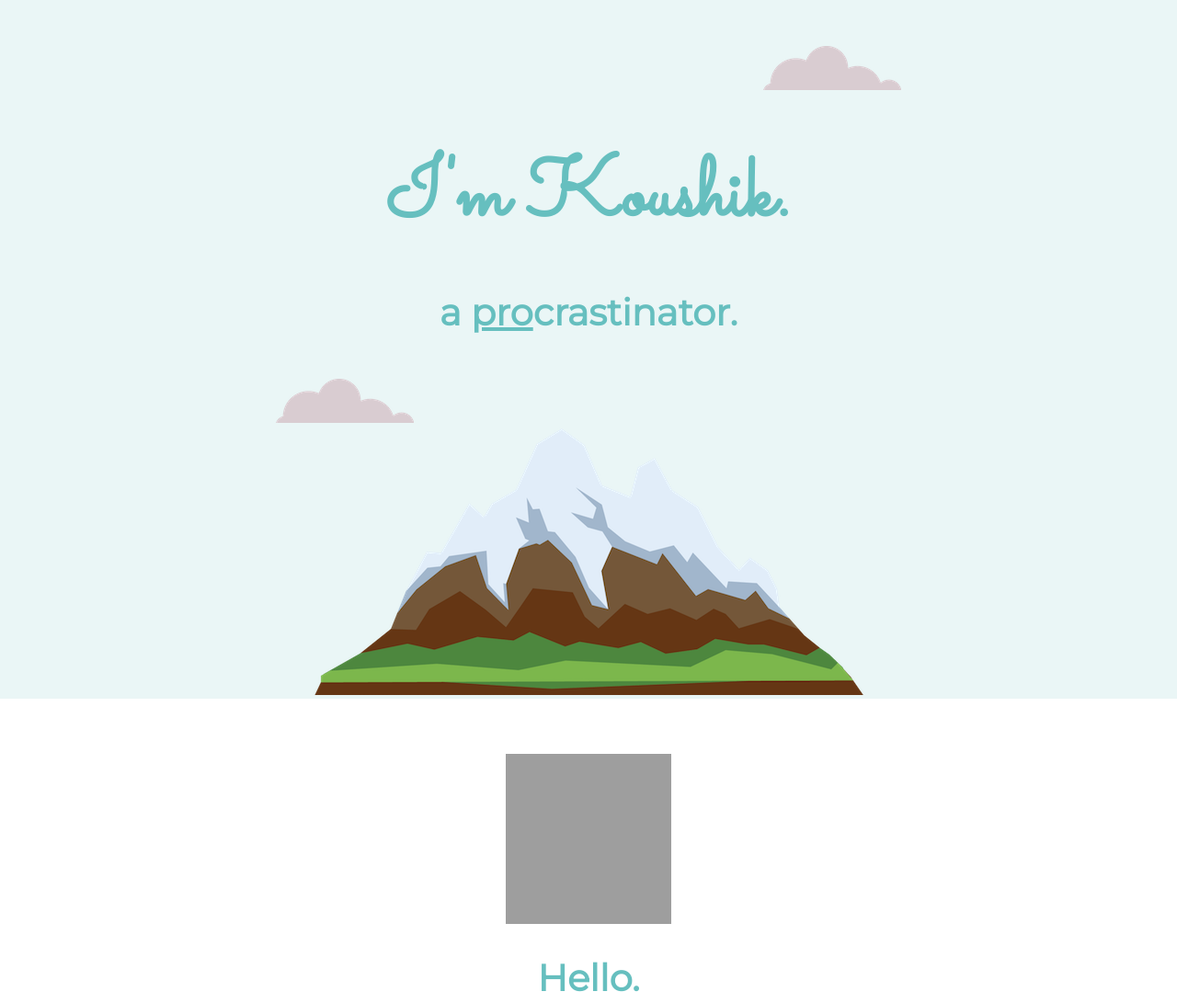
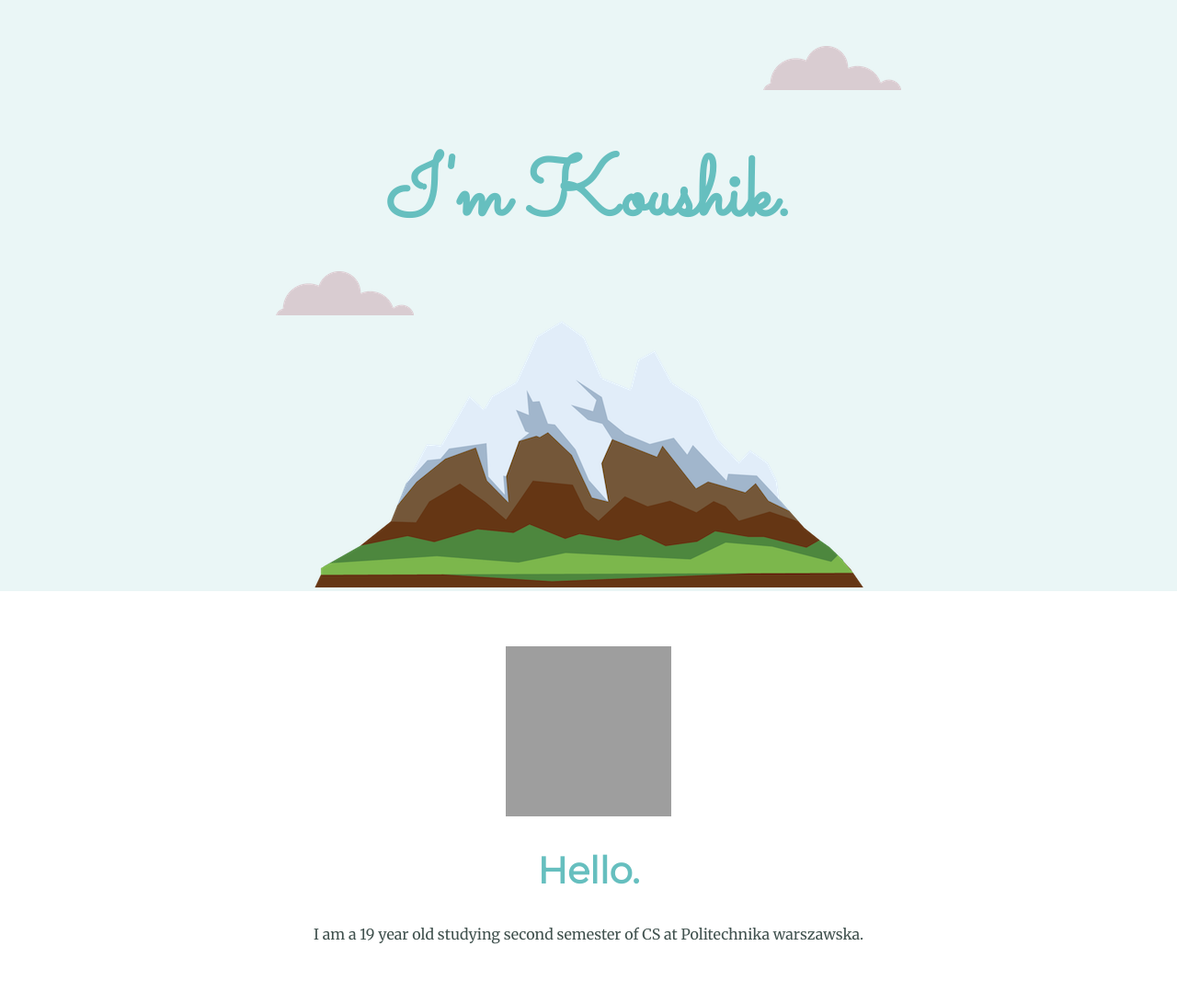
Before and after one commit to koushikk7/Personal-WebPage-OLD, a plain HTML site: page index.html in a window 1280 px wide. Shown: the top 1091 px of the page at 92% size. Drawn offline with Linux system fonts and the light colour scheme; grey boxes are pictures that could not be loaded.

Commit message:
Update index.html

```diff
--- a/index.html
+++ b/index.html
@@ -15,7 +15,6 @@
   <div class="top-container">
     <img class="topcloud" src="Images/cloud.png" alt="Image of a cloud">
     <h1>I'm Koushik.</h1>
-    <h2 class="procrastinator">a <span class="pro">pro</span>crastinator.</h2>
     <img class="bottomcloud" src="Images/cloud.png" alt="Image of a cloud">
     <img class="mountain" src="Images/mountain.png" alt="Image of a mountain">
   </div>
```
